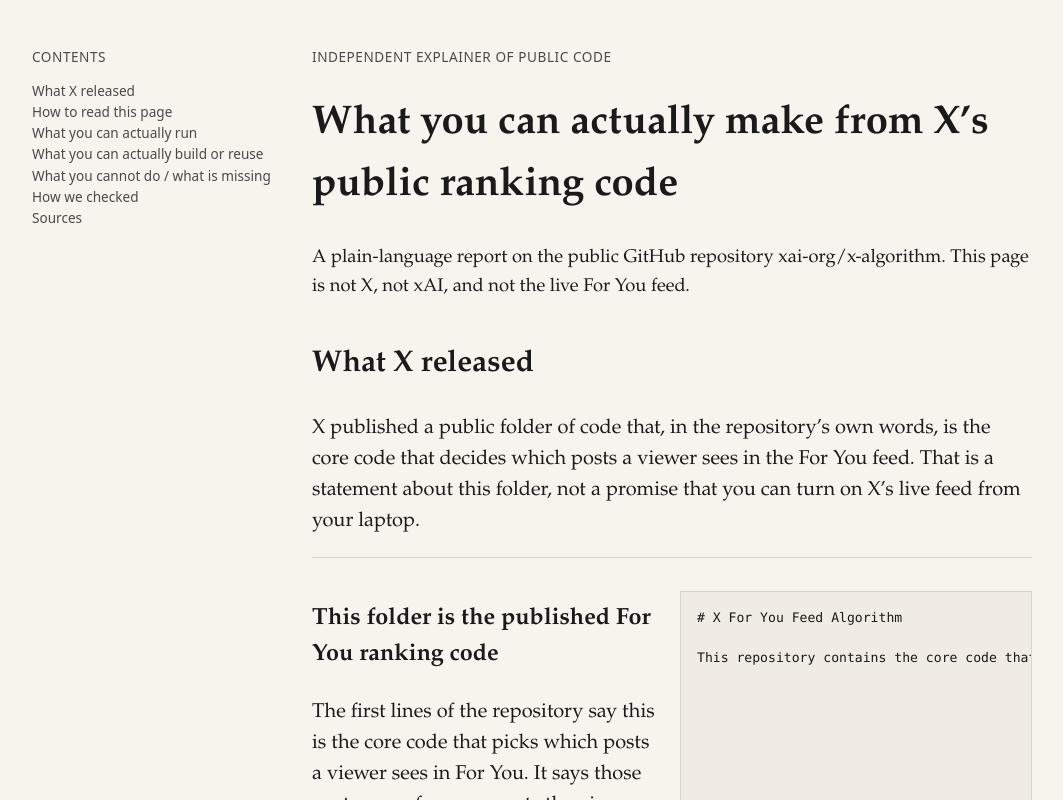
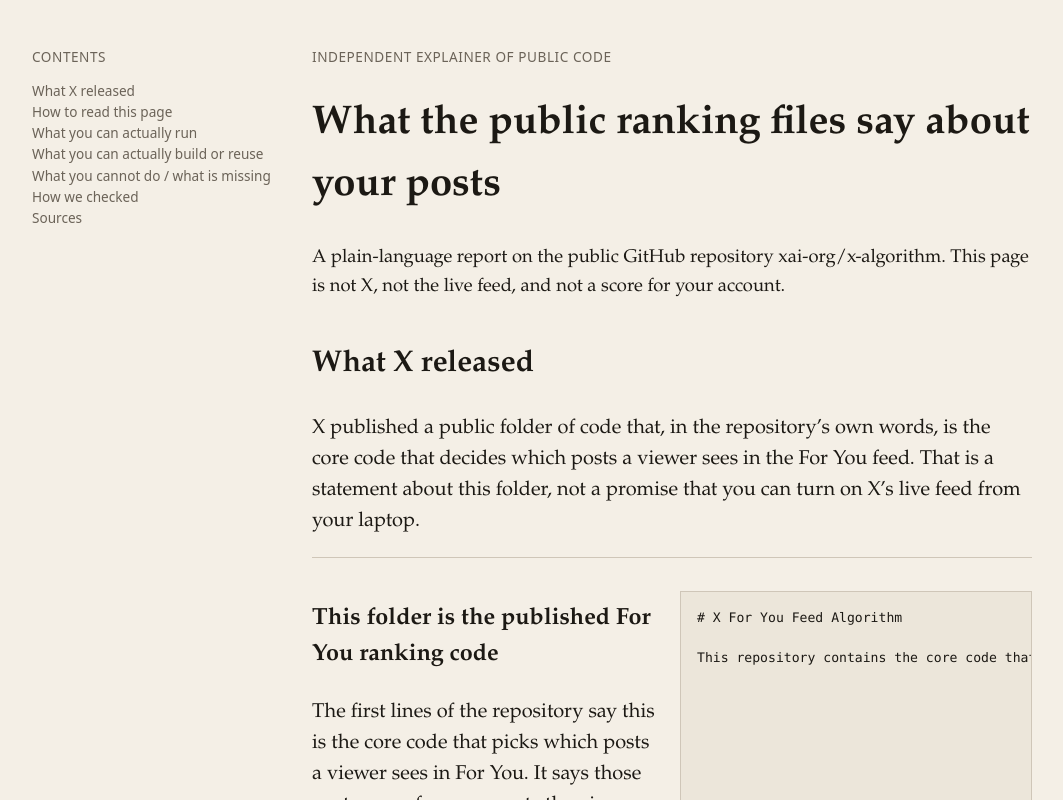
Before and after one commit to mtrxdev/x-algorithm-public-wiki, a Next.js app: page / in a window 1280 px wide. Shown: the top 800 px of the page, without its empty margins (78-1141 px from the left). Built offline with nearby package versions, Linux system fonts and the light colour scheme.

Commit message:
style: apply warm-paper editorial tokens

```diff
--- a/app/globals.css
+++ b/app/globals.css
@@ -1,10 +1,10 @@
 :root {
   color-scheme: light;
-  --ink: #1a1a1a;
-  --muted: #4a4a4a;
-  --line: #d6d6d0;
-  --paper: #f7f4ee;
-  --code: #f0ece4;
+  --paper: #f4efe6;
+  --ink: #1c1914;
+  --muted: #6b6358;
+  --line: #cfc6b8;
+  --code: #ece6da;
 }
 * { box-sizing: border-box; }
 html { scroll-behavior: smooth; }
--- a/components/ArticleLayout.tsx
+++ b/components/ArticleLayout.tsx
@@ -20,11 +20,11 @@ export function ArticleLayout({
       <div>
         <p className="kicker">Independent explainer of public code</p>
         <header>
-          <h1>What you can actually make from X’s public ranking code</h1>
+          <h1>What the public ranking files say about your posts</h1>
           <p className="lede">
             A plain-language report on the public GitHub repository
-            xai-org/x-algorithm. This page is not X, not xAI, and not the live
-            For You feed.
+            xai-org/x-algorithm. This page is not X, not the live feed, and
+            not a score for your account.
           </p>
         </header>
         {children}
--- a/components/EvidenceBlock.tsx
+++ b/components/EvidenceBlock.tsx
@@ -22,7 +22,7 @@ export function EvidenceBlock({
     "utf8",
   );
   return (
-    <section className="card">
+    <section className="card" id={id}>
       <div>
         <h3>{headline}</h3>
         <p>{prose}</p>
--- a/components/LimitBlock.tsx
+++ b/components/LimitBlock.tsx
@@ -20,7 +20,7 @@ export function LimitBlock({
     "utf8",
   );
   return (
-    <section className="card">
+    <section className="card" id={id}>
       <div>
         <h3>{headline}</h3>
         <p>{prose}</p>
```
